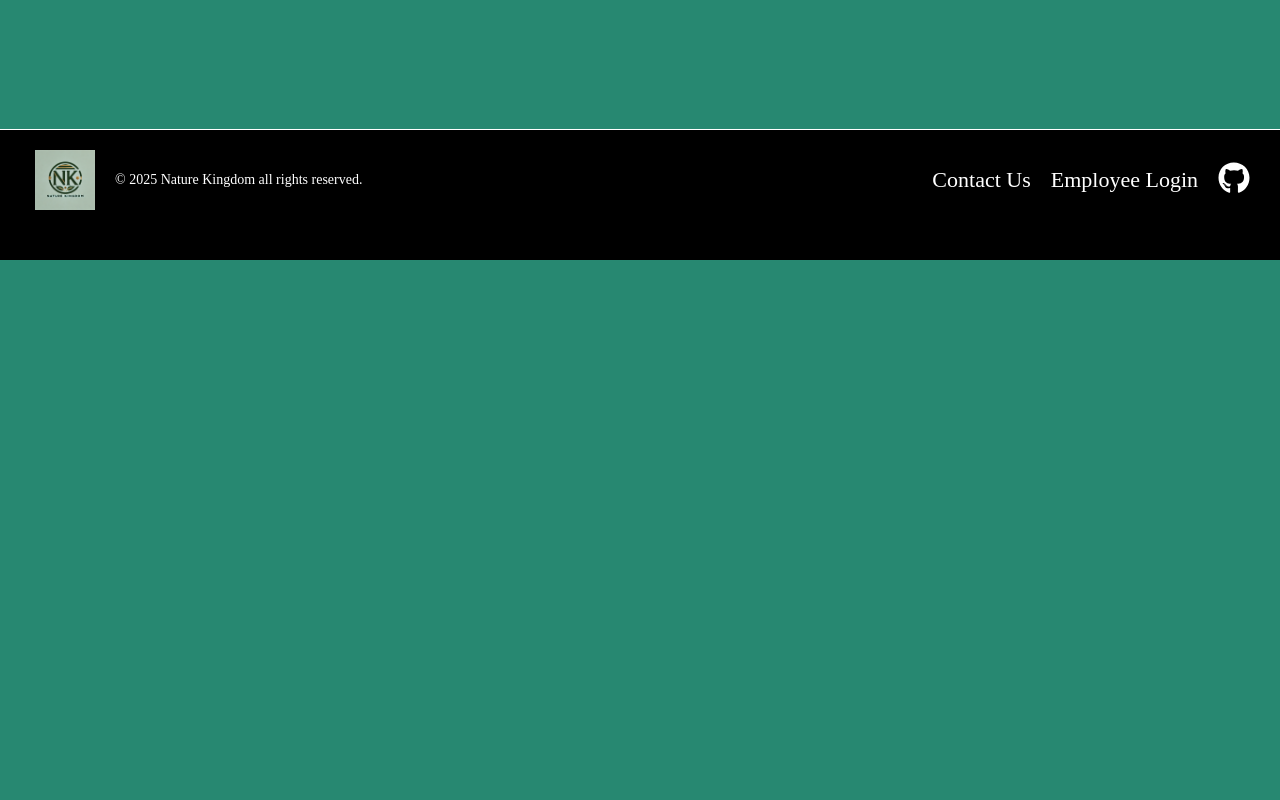
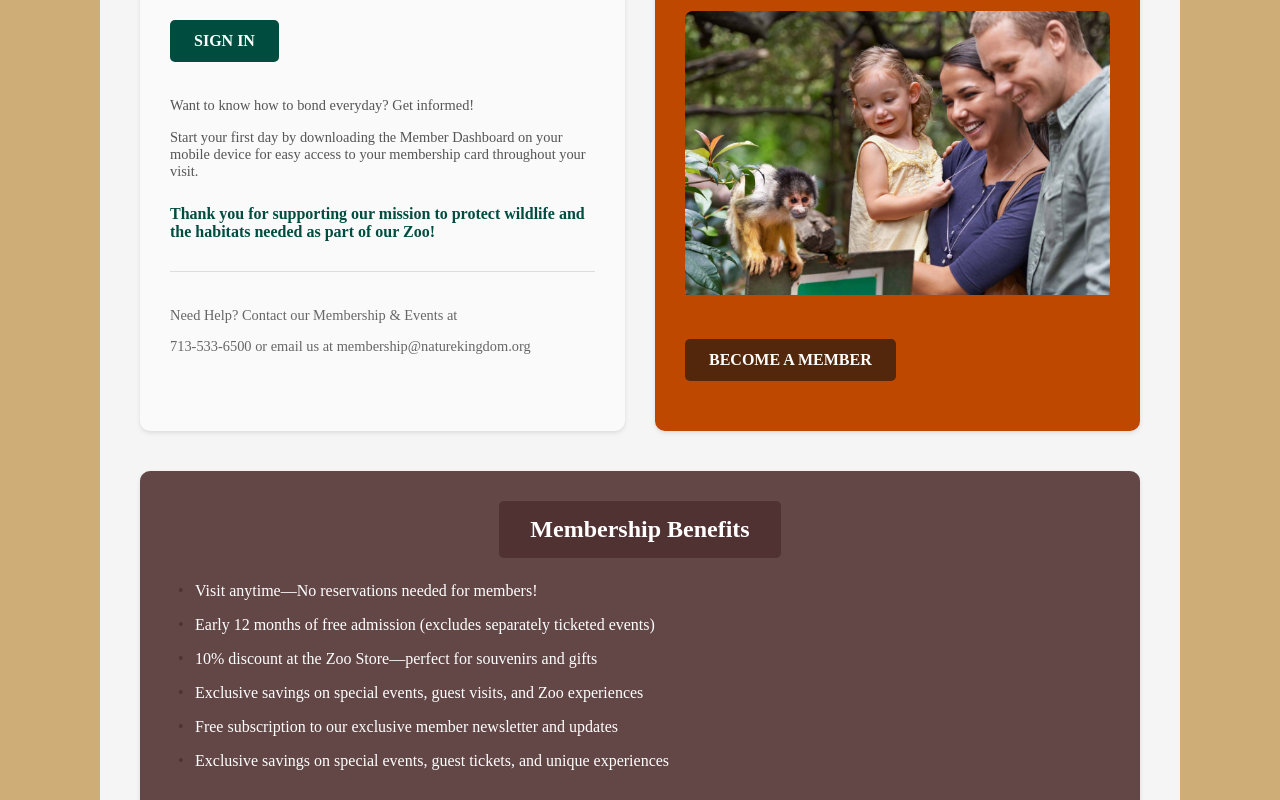
Before and after one commit to AngelSaravia/Nature_Kingdom, a React (Vite) app in the folder client/: page /membership in a window 1280 px wide. Shown: the part 540-1340 px from the top of the page. Before the commit the page ends 800 px from the top, so only its background shows below. Built offline with nearby package versions, Linux system fonts and the light colour scheme.

Commit message:
Membership Info Page
front end for membership info page,

need to add functionality + actual membership page/checkout area

```diff
--- a/client/src/App.jsx
+++ b/client/src/App.jsx
@@ -9,6 +9,7 @@ import { DotLottieReact } from "@lottiefiles/dotlottie-react";
 import Header from "./components/header/header";
 import Footer from "./components/footer/footer";
 import HomePage from "./pages/home/home";
+import Membership from "./pages/membership/membership";
 import Sign_up from "./pages/signup/sign_up";
 import Login from "./pages/login/login";
 import EmployeeLogin from "./pages/employee/employee_login";
@@ -106,6 +107,7 @@ function App() {
                 }
               />
               <Route path="/signup" element={<Sign_up />} />
+              <Route path="/membership" element={<Membership />} />
               <Route path="/login" element={<Login />} />
               <Route path="/employee_login" element={<EmployeeLogin />} />
             </Routes>
--- a/client/src/components/header/header.css
+++ b/client/src/components/header/header.css
@@ -6,7 +6,6 @@
   background-color: #000000; /* Dark green background */
   color: white;
   padding: 10px 20px;
-  border-bottom: 1px solid #ffffff;
 }
 
 .logo-link {
--- /dev/null
+++ b/client/src/pages/membership/membership.css
@@ -0,0 +1,195 @@
+.membership-bg {
+    width : 100%;
+    height : 100%;
+    background-color : #CFAD76;
+    color: black;
+}
+
+.membership-container {
+  width: 1000px;
+  margin: 0 auto;
+  padding: 40px 40px;
+  min-height: flex;
+  display: flex;
+  flex-direction: column;
+  background-color: #f5f5f5;
+}
+
+.membership-benefits {
+    width: 1000px;
+    margin: 0 auto;
+    padding: 40px 40px;
+    padding-top: 0px;
+    min-height: 300px;
+    display: flex;
+    flex-direction: column;
+    background-color: #f5f5f5;
+}
+
+.membership-title {
+  text-align: center;
+  color: white;
+  background-color: #503232;
+  padding: 15px;
+  margin-bottom: 30px;
+  border-radius: 5px;
+  margin-inline: 35%;
+  color: white !important;
+}
+
+
+
+.membership-boxes {
+  display: flex;
+  gap: 30px;
+  justify-content: space-between;
+  align-items: stretch;
+
+}
+
+.membership-box {
+  flex: 1;
+  background-color: white;
+  padding: 30px;
+  border-radius: 10px;
+  box-shadow: 0 2px 4px rgba(0, 0, 0, 0.1);
+}
+
+.membership-box.benefits {
+    flex: 1;
+    background-color: #634646;
+    color: white;
+    padding-top: 0;
+    border-radius: 10px;
+    box-shadow: 0 2px 4px rgba(0, 0, 0, 0.1);
+  }
+
+.membership-box.join {
+    flex: 1;
+    background-color: #BF4800;
+    color: white;
+    padding: 30px;
+    border-radius: 10px;
+    box-shadow: 0 2px 4px rgba(0, 0, 0, 0.1);
+  }
+
+.membership-box h2 {
+  color: #004D40;
+  margin-bottom: 20px;
+  font-size: 1.5rem;
+}
+
+.welcome {
+  background-color: #FAFAFA;
+}
+
+.join {
+  background-color: #FAFAFA;
+}
+
+.signin-button{
+  display: inline-block;
+  background-color: #004D40;
+  color: white;
+  padding: 12px 24px;
+  border-radius: 5px;
+  text-decoration: none;
+  margin: 20px 0;
+  text-align: center;
+  font-weight: bold;
+  transition: background-color 0.3s ease;
+}
+
+.signin-button:hover {
+  background-color: #00695C;
+}
+
+.become-member-button{
+    display: inline-block;
+    background-color: #52270c;
+    color: white;
+    padding: 12px 24px;
+    border-radius: 5px;
+    text-decoration: none;
+    margin: 20px 0;
+    text-align: center;
+    font-weight: bold;
+    transition: background-color 0.3s ease;
+  }
+
+.become-member-button:hover{
+    background-color: #853d11;
+  }
+
+.note {
+  color: #555;
+  margin: 15px 0;
+  font-size: 0.9rem;
+}
+
+.support-note {
+  color: #004D40;
+  font-weight: bold;
+  margin: 25px 0;
+}
+
+.help-section {
+  margin-top: 30px;
+  padding-top: 20px;
+  border-top: 1px solid #ddd;
+  font-size: 0.9rem;
+  color: #666;
+}
+
+.promo-image {
+  width: 100%;
+  margin: 20px 0;
+  border-radius: 8px;
+  overflow: hidden;
+}
+
+.promo-image img {
+  width: 100%;
+  height: auto;
+  object-fit: cover;
+}
+
+.benefits-section {
+  margin: 30px 0;
+}
+
+.benefits-section h3 {
+  font-size: 1.5rem;
+  margin-bottom: 15px;
+}
+
+.benefits-section ul {
+  list-style-type: none;
+  padding: 0;
+}
+
+.benefits-section li {
+  padding: 8px 0 8px 25px;
+  position: relative;
+}
+
+.benefits-section li::before {
+  content: "•";
+  position: absolute;
+  left: 8px;
+  color: #503232;
+}
+
+@media (max-width: 768px) {
+  .membership-boxes {
+    flex-direction: column;
+  }
+
+  .membership-box {
+    margin-bottom: 20px;
+  }
+
+  .membership-title {
+    font-size: 1.5rem;
+  }
+}
--- /dev/null
+++ b/client/src/pages/membership/membership.jsx
@@ -0,0 +1,66 @@
+import React from 'react';
+import './membership.css';
+import { Link } from 'react-router-dom';
+
+const Membership = () => {
+  return (
+    <div class="membership-bg">
+        <div className="membership-container">
+        <h1 className="membership-title">MEMBERSHIP</h1>
+
+        <div className="membership-boxes">
+            <div className="membership-box welcome">
+            <h2>WELCOME TO THE NATURE KINGDOM MEMBERSHIP!</h2>
+            <p>Please check your dashboard or profile by logging in to the left for renewal dates, expiration dates, printing your membership card, review your membership, and check our great perks for friends and family.</p>
+
+            <Link to="/login" className="signin-button">SIGN IN</Link>
+
+            <p className="note">Want to know how to bond everyday? Get informed!</p>
+            <p className="note">Start your first day by downloading the Member Dashboard on your mobile device for easy access to your membership card throughout your visit.</p>
+
+            <p className="support-note">Thank you for supporting our mission to protect wildlife and the habitats needed as part of our Zoo!</p>
+
+            <div className="help-section">
+                <p>Need Help? Contact our Membership & Events at</p>
+                <p>713-533-6500 or email us at membership@naturekingdom.org</p>
+            </div>
+            </div>
+
+            <div className="membership-box join">
+            <h2 style={{color: 'white'}}>NOT A MEMBER YET? JOIN TODAY!</h2>
+            <div>
+                <p>Enjoy unlimited visits for 12 months , exclusive perks, and special member-only events—all while supporting our mission to protect and care for wildlife.</p>
+                <p> Whether you're a nature lover, an animal enthusiast, or a family looking for adventure, our membership option is for you.</p>
+            </div>
+            <div className="promo-image">
+                <img src="src\zoo_pictures\family_zoo_picture.jpg" alt="Family enjoying zoo visit" />
+            </div>
+
+
+            {/* needs to be changed to membership sign up page and not signup page */}
+            <Link to="/signup" className="become-member-button">BECOME A MEMBER</Link>
+            </div>
+        </div>
+        </div>
+        <div className='membership-benefits'>
+            <div className='membership-box benefits' >
+                <div className="benefits-section">
+                    <h3 className='membership-title'>Membership Benefits</h3>
+                    <ul>
+                    <li>Visit anytime—No reservations needed for members!</li>
+                    <li>Early 12 months of free admission (excludes separately ticketed events)</li>
+                    <li>10% discount at the Zoo Store—perfect for souvenirs and gifts</li>
+                    <li>Exclusive savings on special events, guest visits, and Zoo experiences</li>
+                    <li>Free subscription to our exclusive member newsletter and updates</li>
+                    <li>Exclusive savings on special events, guest tickets, and unique experiences</li>
+                    </ul>
+                </div>
+            </div>
+
+        </div>
+    </div>
+
+  );
+};
+
+export default Membership;
```
